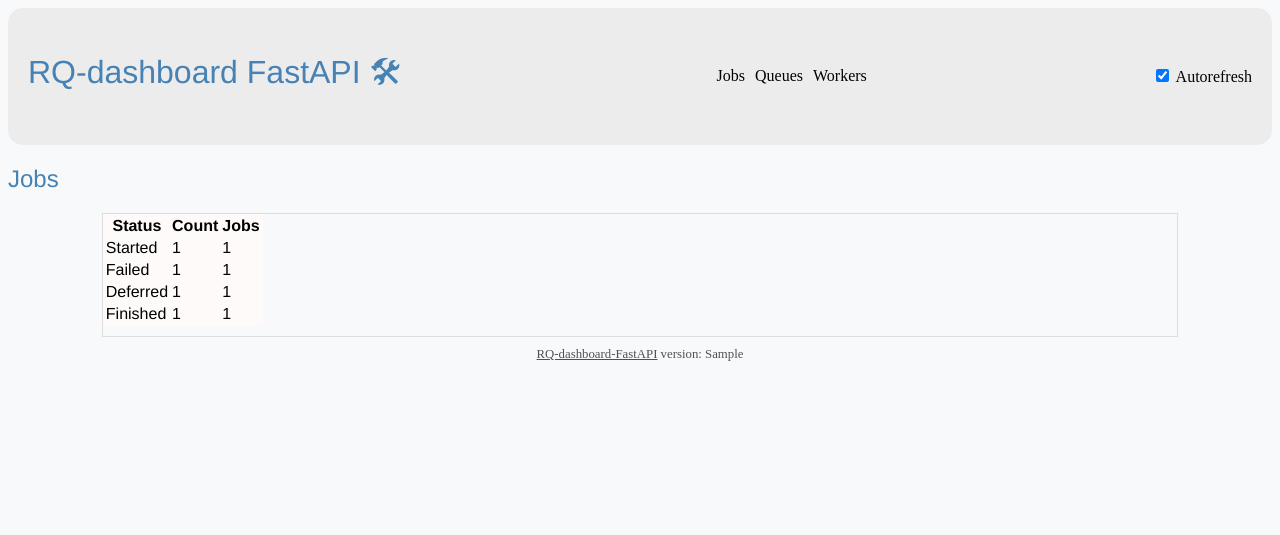
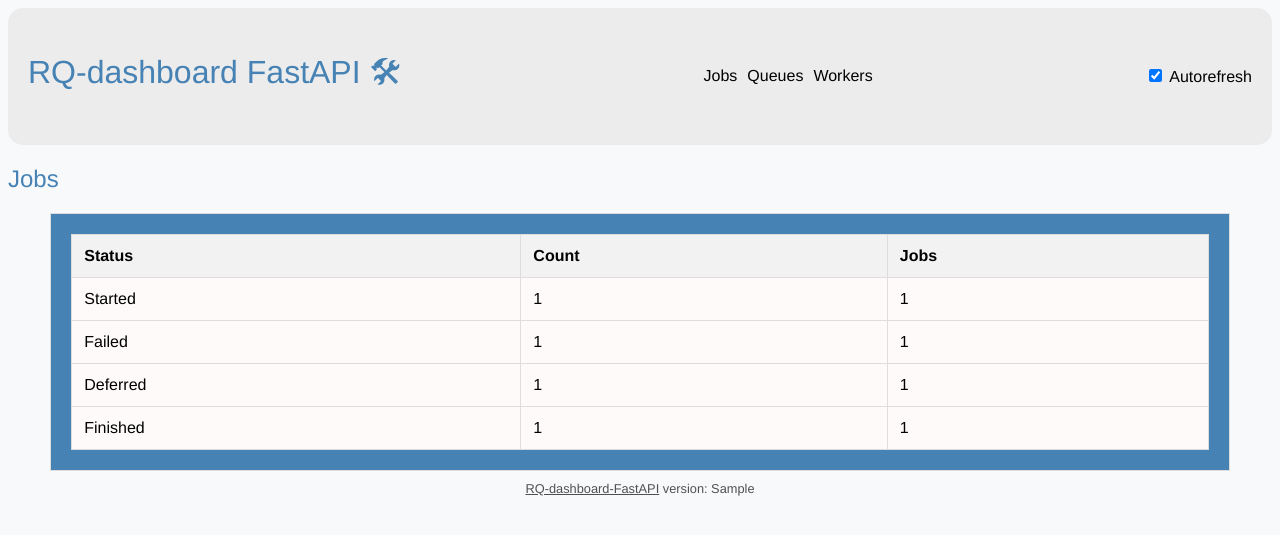
Before and after one commit to Hannes221/rq-dashboard-fast, a FastAPI app: template templates/jobs.html in a window 1280 px wide. Shown: the top 535 px of the page. Run offline with FastAPI, Linux system fonts and the light colour scheme; the template is opened without the code that fills it: most values are stand-ins (such as "Sample title", 1, 10 or a date in 2020).

Commit message:
adjust css - background color of section changed to steelblue

```diff
--- a/static/css/main.css
+++ b/static/css/main.css
@@ -26,11 +26,16 @@ body {
 
 .header-item {
     margin-right: 10px;
+    font-family: 'Helvetica Neue', helvetica, sans-serif;
 }
 
 .header-link {
     text-decoration: none;
     color: black;
+}
+
+.custom-control-label {
+    font-family: 'Helvetica Neue', helvetica, sans-serif;
 }
 
 .footer-wrapper {
@@ -49,10 +54,13 @@ body {
 
 .section {
     border: solid 1px #ddd;
-    padding-bottom: 10px;
+    padding-bottom: 20px;
+    padding-right: 20px;
+    padding-left: 20px;
     font-family: 'Helvetica Neue', helvetica, sans-serif;
-    max-width: 85%;
-    margin: 0 auto;;
+    max-width: 90%;
+    margin: 0 auto;
+    background-color: steelblue;
 }
 
 p.intro {
@@ -114,28 +122,6 @@ table tbody tr td.narrow {
     background-color: #f9f9f9;
 }
 
-table#all-jobs {
-    width: 100%;
-    border-collapse: collapse;
-    margin-top: 20px;
-}
-
-table#all-jobs th,
-table#all-jobs td {
-    border: 1px solid #ddd;
-    padding: 12px;
-    text-align: left;
-}
-
-table#all-jobs th {
-    background-color: #f2f2f2;
-    font-weight: bold;
-}
-
-table#all-jobs tbody tr:nth-child(even) {
-    background-color: #f9f9f9;
-}
-
 pre.exc_info {
     font-size: 80%;
     color: #555;
@@ -145,18 +131,43 @@ pre.exc_info {
     white-space: pre-wrap;
 }
 
-table#jobs span.creation_date {
-    font-size: 80%;
-}
-
-table#jobs span.end_date {
-    font-size: 80%;
-    margin-left: 24px;
-}
-
 table#workers {
     /*width: 600px;*/
 }
+
+#jobs {
+    width: 100%;
+    border-collapse: collapse;
+    margin-top: 20px;
+}
+
+#jobs th,
+#jobs td {
+    border: 1px solid #ddd;
+    padding: 12px;
+    text-align: left;
+}
+
+#jobs th {
+    background-color: #f2f2f2;
+    font-weight: bold;
+}
+
+#jobs tbody tr:nth-child(even) {
+    background-color: #f9f9f9;
+}
+
+#jobs tbody tr:hover {
+    background-color: #f0f0f0;
+}
+
+#jobs td {
+    max-width: 200px; /* Adjust as needed */
+    overflow: hidden;
+    text-overflow: ellipsis;
+    white-space: nowrap;
+}
+
 
 table tbody tr td {
     vertical-align: middle;
@@ -238,6 +249,7 @@ span.loading {
     text-align: center;
     font-size: 80%;
     color: #000000ad;
+    font-family: 'Helvetica Neue', helvetica, sans-serif;
 }
 
 .footer-text a {
--- a/templates/header.html
+++ b/templates/header.html
@@ -16,7 +16,7 @@
         </ul>
         <div class="custom-control custom-switch">
             <input type="checkbox" class="custom-control-input" id="autorefresh-switch" checked>
-            <label class="custom-control-label" for="autorefresh-switch">
+            <label class="custom-control-label">
                 Autorefresh
             </label>
         </div>
```
